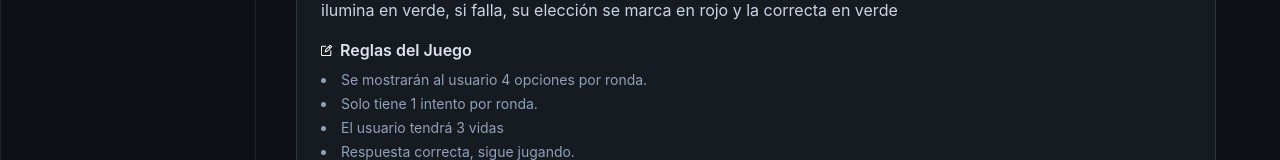
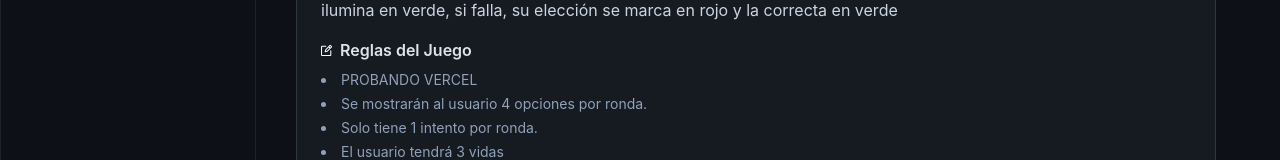
Before and after one commit to Alejo-Chavez/Proyecto-QuePais, an Angular app: page /who-iam in a window 1280 px wide. Shown: the part 285-445 px from the top of the page. Built offline with nearby package versions, Linux system fonts and the light colour scheme; no server answers.

Commit message:
vercel tracking

```diff
--- a/src/app/features/who-iam/who-iam.html
+++ b/src/app/features/who-iam/who-iam.html
@@ -125,6 +125,7 @@
                   <!-- Reglas del juego-->
                 </span> Reglas del Juego </h4>
               <ul class="text-sm text-slate-400 list-disc list-inside space-y-1">
+                <li>PROBANDO VERCEL</li>
                 <li>Se mostrarán al usuario 4 opciones por ronda.</li>
                 <li>Solo tiene 1 intento por ronda.</li>
                 <li>El usuario tendrá 3 vidas</li>
```
